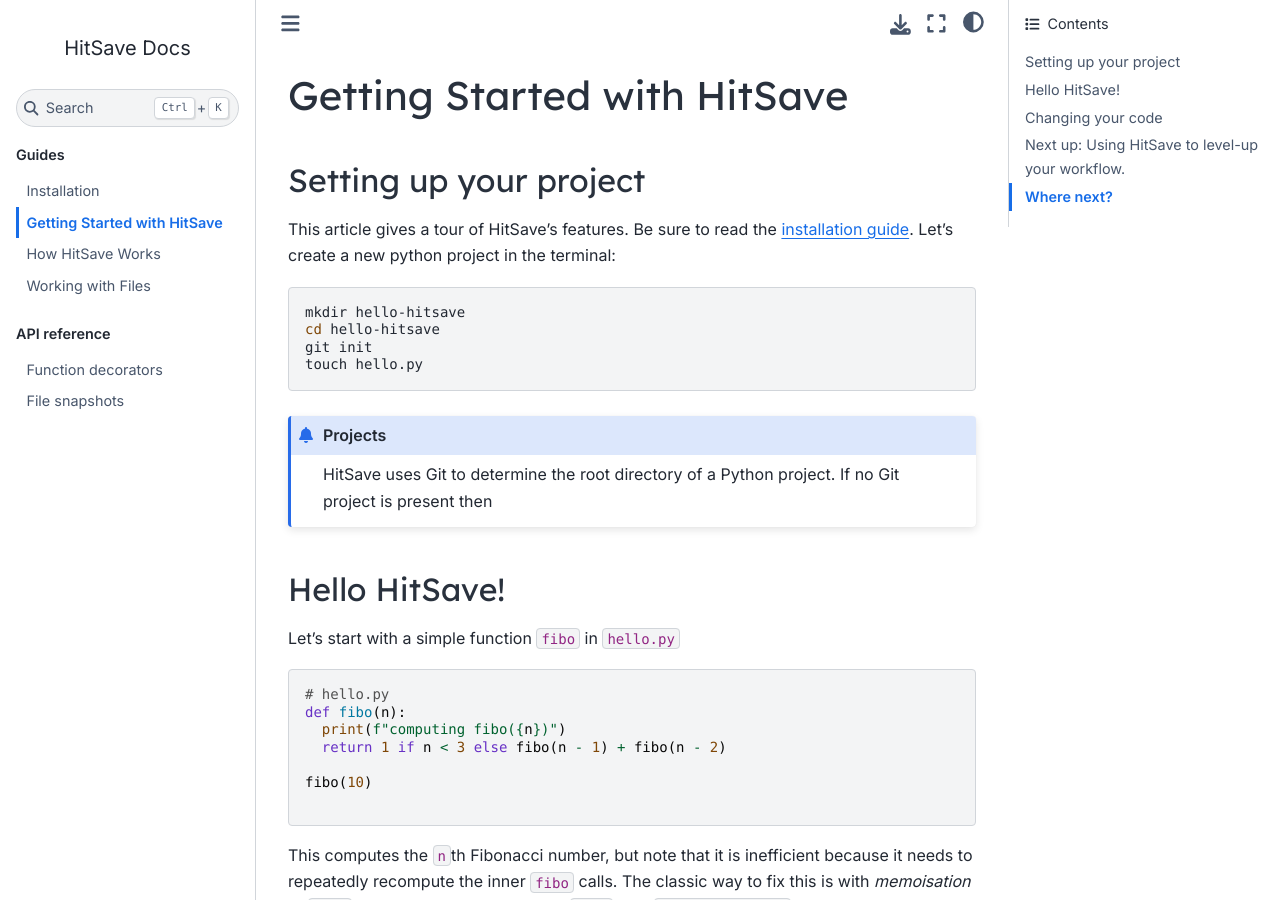
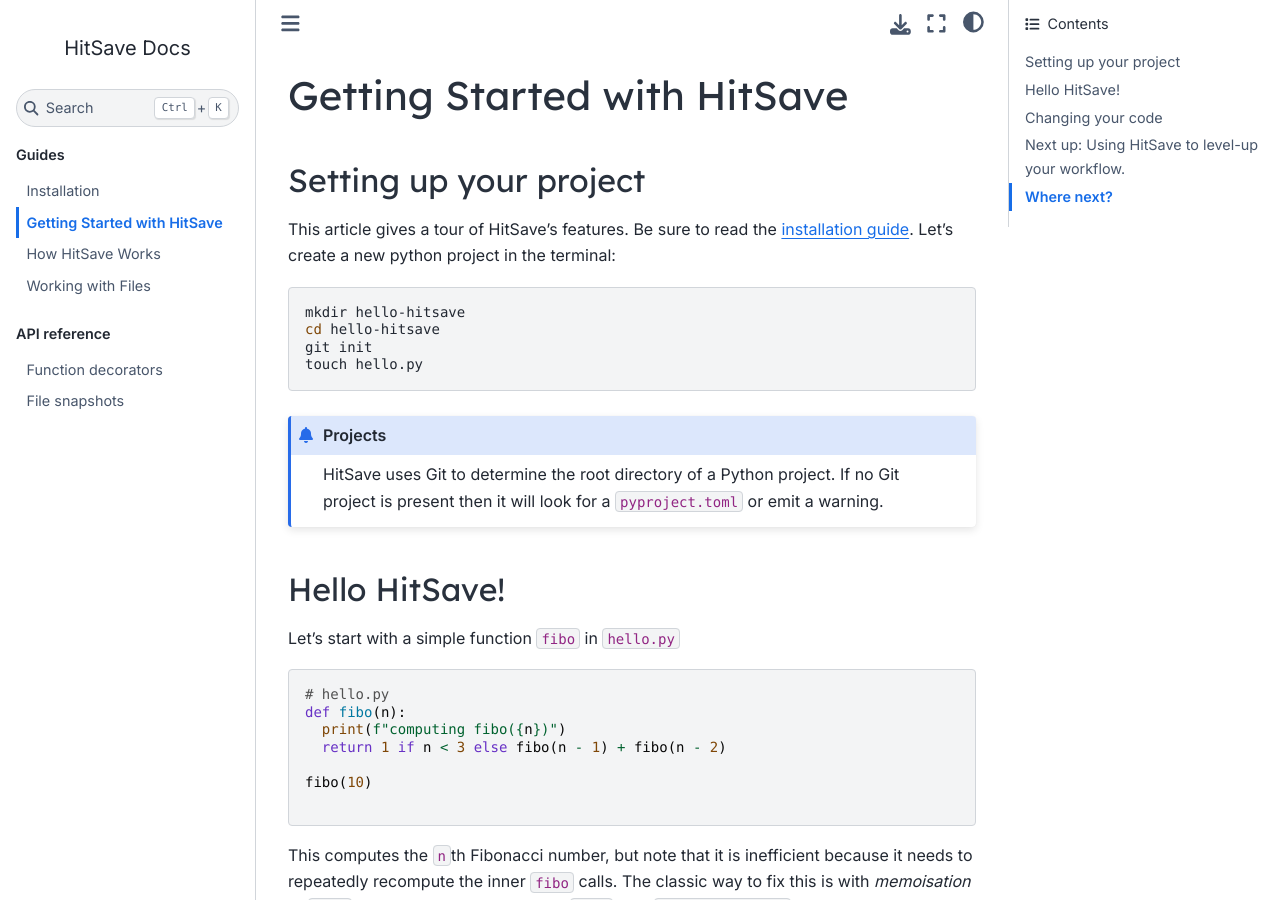
Before and after one commit to hitsave-io/xyz, a Sphinx documentation site: the page built from client/docs/guides/getting_started.md, in a window 1280 px wide and 900 px high. Built offline with Sphinx 7.4.7, drawn with Linux system fonts in a browser that asks for light colours; pages that are not in the unit, such as notebooks, are missing from menus.

Commit message:
doc: typo in getting started

`````diff
--- a/client/docs/guides/getting_started.md
+++ b/client/docs/guides/getting_started.md
@@ -13,7 +13,7 @@ touch hello.py
 ```
 
 ````{admonition} Projects
-HitSave uses Git to determine the root directory of a Python project. If no Git project is present then
+HitSave uses Git to determine the root directory of a Python project. If no Git project is present then it will look for a `pyproject.toml` or emit a warning.
 ````
 
 
`````
